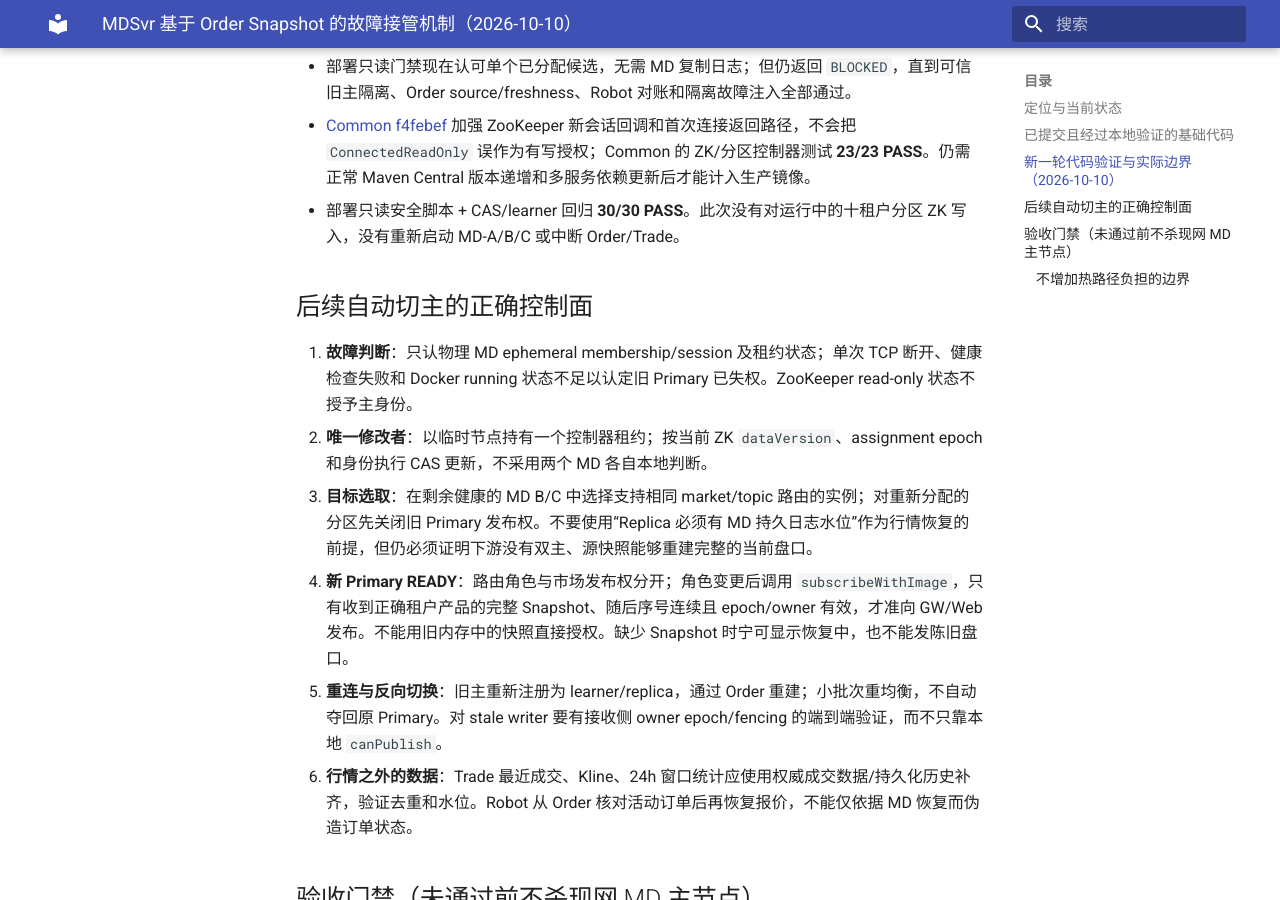
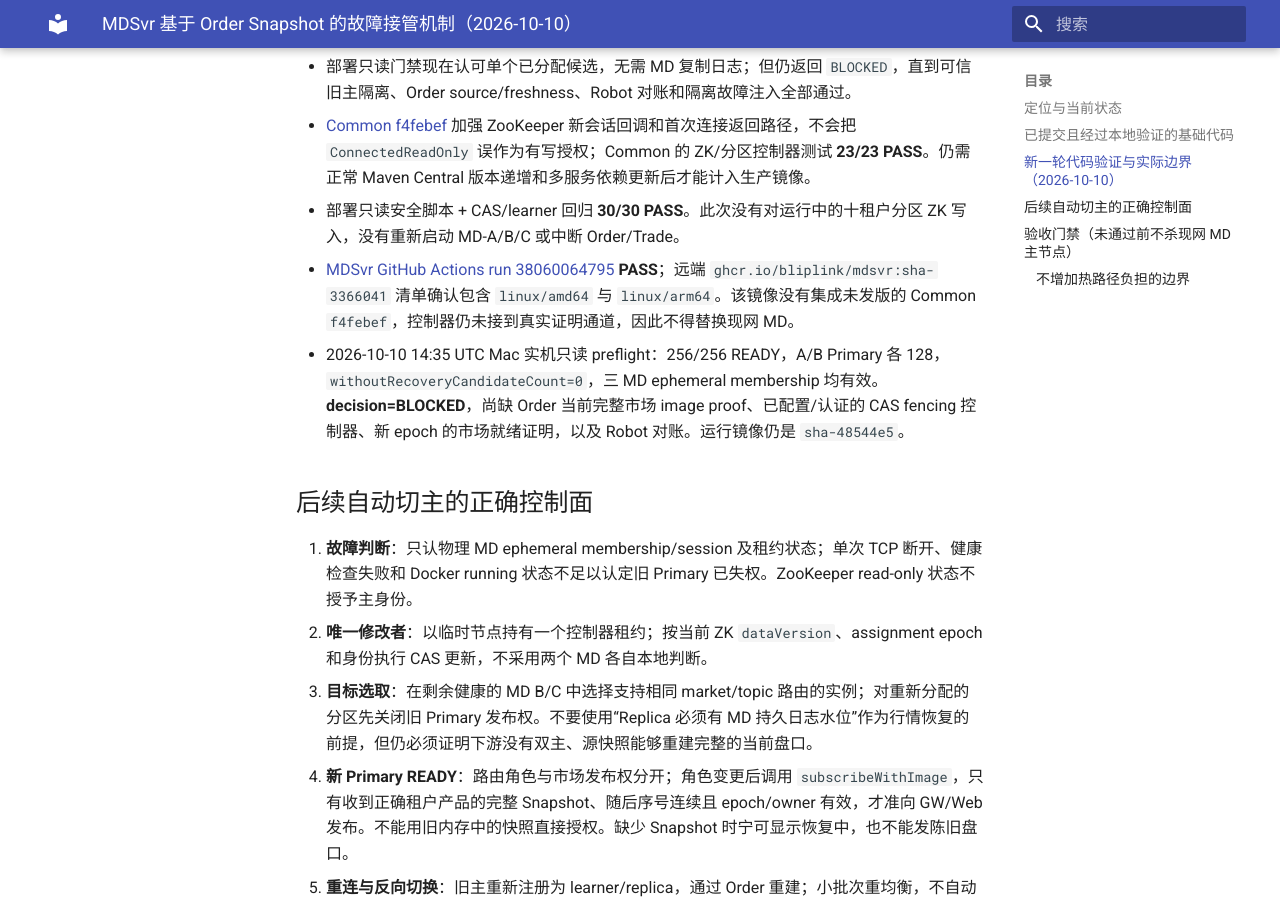
Before and after one commit to bliplink/dc-quant-deploy, an MkDocs documentation site: the page built from docs/MD_ORDER_SNAPSHOT_FAILOVER_RECOVERY_20261010.zh-CN.md, in a window 1280 px wide and 900 px high, scrolled down 1331 px. Built offline with MkDocs 1.6.1 and Material for MkDocs 9.7.7, drawn with Linux system fonts in a browser that asks for light colours.

Commit message:
docs(md-ha): record new multiarch image and live fail-closed scan

```diff
--- a/docs/MD_ORDER_SNAPSHOT_FAILOVER_RECOVERY_20261010.zh-CN.md
+++ b/docs/MD_ORDER_SNAPSHOT_FAILOVER_RECOVERY_20261010.zh-CN.md
@@ -21,6 +21,8 @@ MDSvr 是 OrderSvr 权威撮合订单簿的派生行情服务。**不要为 MDSv
 - 部署只读门禁现在认可单个已分配候选，无需 MD 复制日志；但仍返回 `BLOCKED`，直到可信旧主隔离、Order source/freshness、Robot 对账和隔离故障注入全部通过。
 - [Common f4febef](https://github.com/bliplink/com.app.common/commit/f4febef) 加强 ZooKeeper 新会话回调和首次连接返回路径，不会把 `ConnectedReadOnly` 误作为有写授权；Common 的 ZK/分区控制器测试 **23/23 PASS**。仍需正常 Maven Central 版本递增和多服务依赖更新后才能计入生产镜像。
 - 部署只读安全脚本 + CAS/learner 回归 **30/30 PASS**。此次没有对运行中的十租户分区 ZK 写入，没有重新启动 MD-A/B/C 或中断 Order/Trade。
+- [MDSvr GitHub Actions run 38060064795](https://github.com/bliplink/com.app.dc.mdsvr/actions/runs/38060064795) **PASS**；远端 `ghcr.io/bliplink/mdsvr:sha-3366041` 清单确认包含 `linux/amd64` 与 `linux/arm64`。该镜像没有集成未发版的 Common `f4febef`，控制器仍未接到真实证明通道，因此不得替换现网 MD。
+- 2026-10-10 14:35 UTC Mac 实机只读 preflight：256/256 READY，A/B Primary 各 128，`withoutRecoveryCandidateCount=0`，三 MD ephemeral membership 均有效。**decision=BLOCKED**，尚缺 Order 当前完整市场 image proof、已配置/认证的 CAS fencing 控制器、新 epoch 的市场就绪证明，以及 Robot 对账。运行镜像仍是 `sha-48544e5`。
 
 ## 后续自动切主的正确控制面
 
```
